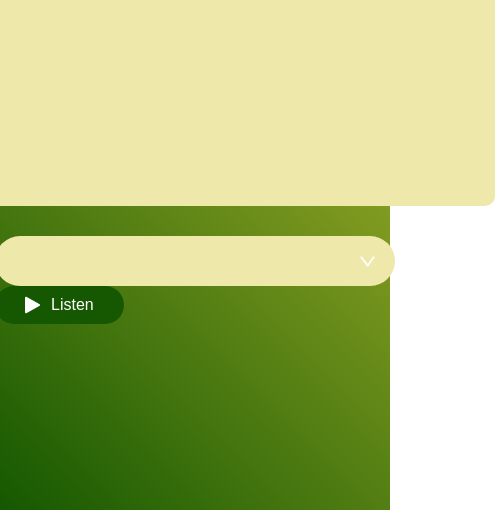
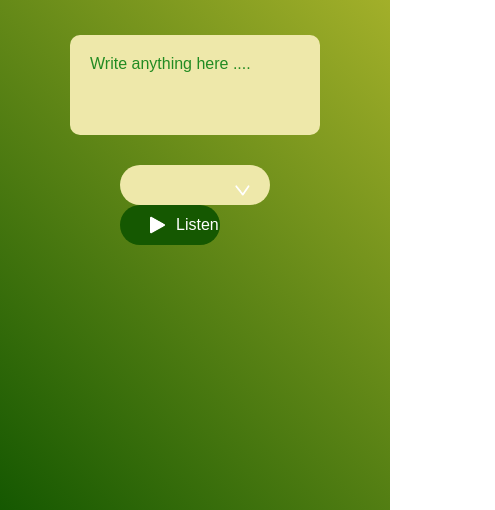
Before and after one commit to Sak608/TextToVoice, a plain HTML site: page index.html in a window 390 px wide. Shown: the part 334-844 px from the top of the page, 495 px wide, since content can reach past the window. Drawn offline with Linux system fonts and the light colour scheme.

Commit message:
Update style.css

```diff
--- a/style.css
+++ b/style.css
@@ -84,3 +84,21 @@ select{
     background-position-x: calc(100% - 20px);
     background-position-y: 20px;
 }
+@media screen and (max-width: 600px)
+{
+    textarea{
+        width: 250px;
+        height: 100px;
+    }
+
+    select{
+        height: 40px;
+        width: 150px;
+    }
+
+    button{
+        height: 40px;
+        width: 100px;
+    }
+
+}
```
